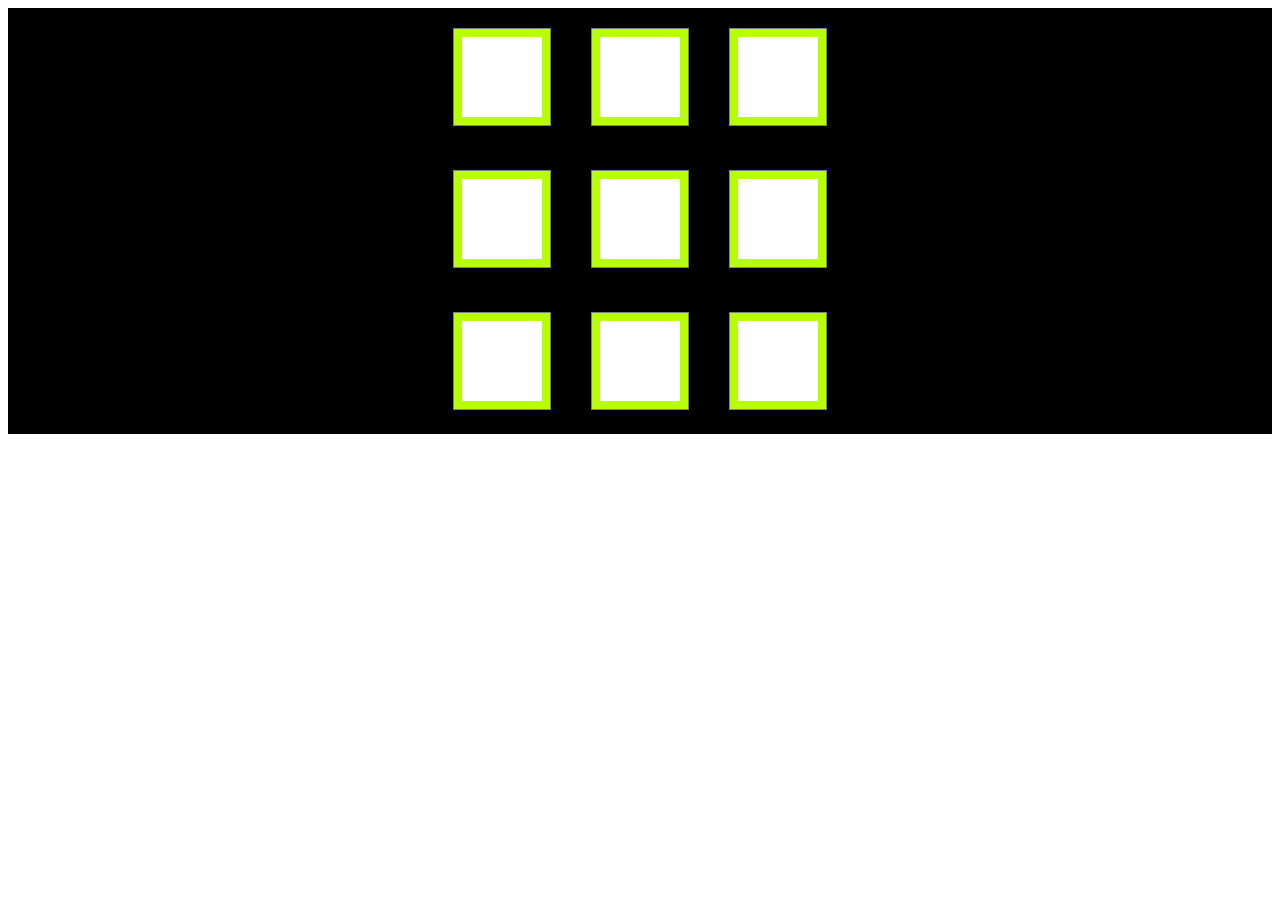
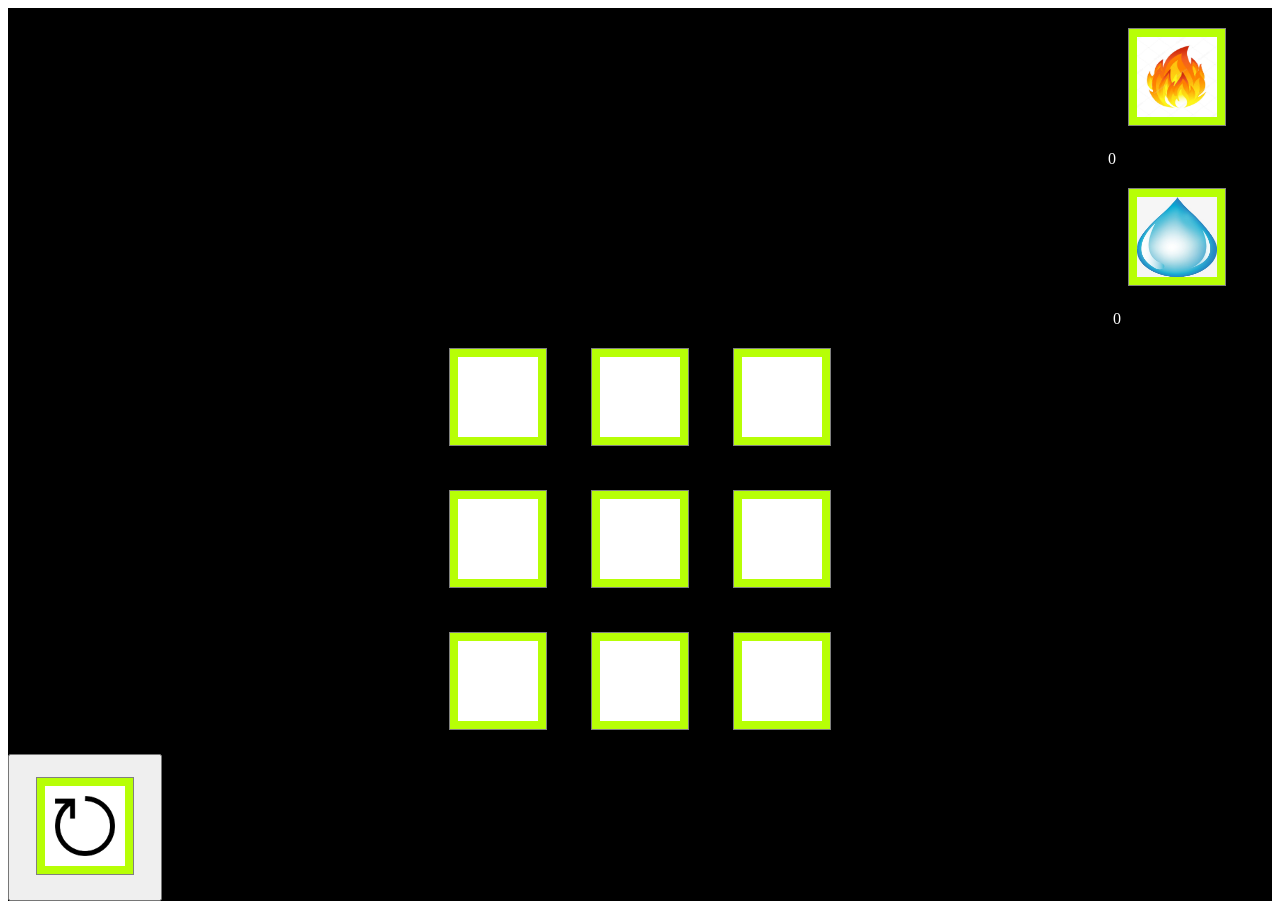
Before and after one commit to Pe4enko04/fireandwater, a plain HTML site: page index.html in a window 1280 px wide. Before the commit the page ends 800 px from the top, so only its background shows below. Drawn offline with Linux system fonts and the light colour scheme.

Commit message:
Add files via upload

```diff
--- a/index.html
+++ b/index.html
@@ -6,15 +6,78 @@
     <title>Krestiki i noliki</title>
 </head>
 <body>
+
+<div  style="color:white; background: black";  >
+    <div style=" margin-left: 1100px">
+        <img src="fire.jpg">
+
+        <div id="11">
+            0
+        </div>
+</div>
+
+    <div  style=" margin-left: 1100px">
+    <img src="water.jpg">
+
+
+     <div id="12" style=" margin-left: 5px">
+        0
+        </div>
+
+</div>
+</div>
 <div style="background: black">
-<center><img onclick="setTurn('1')" id="1" src="blank.jpg"><img onclick="setTurn('2')" id="2" src="blank.jpg"><img onclick="setTurn('3')" id="3" src="blank.jpg"></center>
 
-<center><img onclick="setTurn('4')" id="4" src="blank.jpg"><img onclick="setTurn('5')" id="5" src="blank.jpg"><img onclick="setTurn('6')" id="6" src="blank.jpg"></center>
 
-<center><img onclick="setTurn('7')" id="7" src="blank.jpg"><img onclick="setTurn('8')" id="8" src="blank.jpg"><img onclick="setTurn('9')" id="9" src="blank.jpg"></center>
+<center>
+    <img onclick="setTurn('1')" id="1" src="blank.jpg">
+    <img onclick="setTurn('2')" id="2" src="blank.jpg">
+    <img onclick="setTurn('3')" id="3" src="blank.jpg">
+</center>
+
+<center>
+    <img onclick="setTurn('4')" id="4" src="blank.jpg">
+    <img onclick="setTurn('5')" id="5" src="blank.jpg">
+    <img onclick="setTurn('6')" id="6" src="blank.jpg">
+</center>
+
+<center>
+    <img onclick="setTurn('7')" id="7" src="blank.jpg">
+    <img onclick="setTurn('8')" id="8" src="blank.jpg">
+    <img onclick="setTurn('9')" id="9" src="blank.jpg">
+</center>
+    <button><img onclick="reset()" src="images.png"></button>
 </div>
+
 </body>
 <script>
+    function reset() {
+        document.getElementById('1').src='blank.jpg'
+        document.getElementById('2').src='blank.jpg'
+        document.getElementById('3').src='blank.jpg'
+        document.getElementById('4').src='blank.jpg'
+        document.getElementById('5').src='blank.jpg'
+        document.getElementById('6').src='blank.jpg'
+        document.getElementById('7').src='blank.jpg'
+        document.getElementById('8').src='blank.jpg'
+        document.getElementById('9').src='blank.jpg'
+
+    }
+    function check(ids1,ids2,ids3) {
+        if(document.getElementById(ids1).src==document.getElementById(ids2).src && document.getElementById(ids3).src==document.getElementById(ids2).src)
+        {
+            if (document.getElementById(ids1).src.includes('water.jpg')){
+                document.getElementById("12").innerHTML+=1
+                reset()
+            }
+if (document.getElementById(ids1).src.includes('fire.jpg')){
+                document.getElementById("11").innerHTML+=1
+    reset()
+            }
+        }
+    }
+
+
     let turn = false
     let setTurn = (ids)=>{
         console.log(document.getElementById(ids).src)
@@ -26,6 +89,16 @@
             else {
                 document.getElementById(ids).src = 'water.jpg'
             }
+            check('1', '2', '3')
+            check('4', '5', '6')
+            check('7', '8', '9')
+            check('1', '5', '9')
+            check('3', '5', '7')
+            check('1', '4', '7')
+            check('3', '6', '9')
+            check('2', '5', '8')
+
+
         }
     }
 
```
Also changed, not shown: images.png (added).
